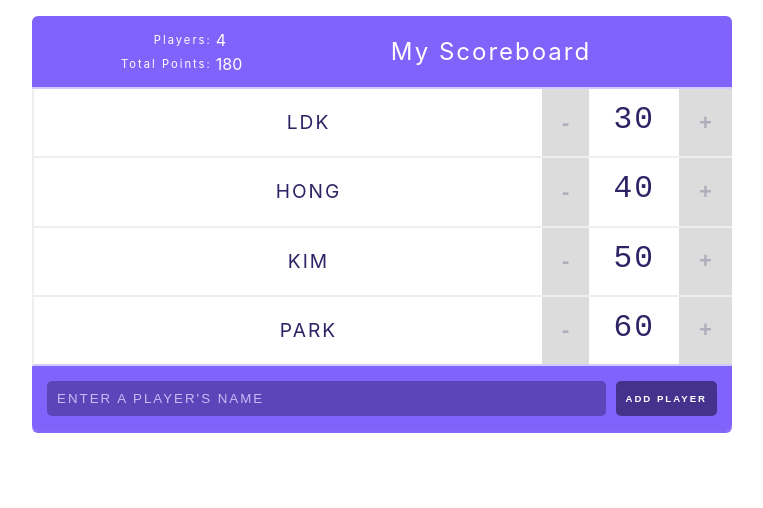
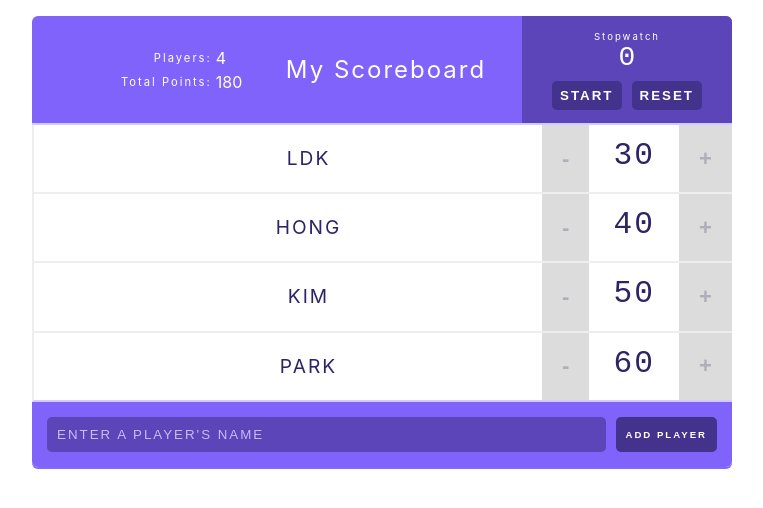
Before and after one commit to yzzzzun/scoreboard, a React (Create React App) app: page / in a window 1280 px wide. Shown: the top 508 px of the page, without its empty margins (258-1021 px from the left). Built offline with nearby package versions, Linux system fonts and the light colour scheme.

Commit message:
stopwatch 구현, copy 예제 테스트

```diff
--- a/src/App.js
+++ b/src/App.js
@@ -20,6 +20,7 @@
 		return (
 			<div className="scoreboard">
 				<Header title="My Scoreboard" players={this.state.players} />
+
 
 				{
 					this.state.players.map((player) => {
--- a/src/Header.js
+++ b/src/Header.js
@@ -1,5 +1,6 @@
 import React from 'react';
 import {Stats} from "./Stats";
+import {StopWatch} from './StopWatch'
 
 export const Header = (props) => {
 	console.log(props);
@@ -9,6 +10,7 @@
 		<header className="header">
 			<Stats players = {players}/>
 			<h1 className="h1">{title}</h1>
+			<StopWatch/>
 		</header>
 	);
 }
--- /dev/null
+++ b/src/StopWatch.js
@@ -0,0 +1,56 @@
+import React, {Component} from 'react';
+
+export class StopWatch extends Component {
+
+	tickRef
+
+	state = {
+		isRunning: false,
+		timer: 0
+	}
+
+	handleStopwatch = () => {
+		this.setState(prevState => ({
+			isRunning: !prevState.isRunning
+		}));
+	}
+
+	render() {
+		return (
+			<div className="stopwatch">
+				<h2>Stopwatch</h2>
+				<span className="stopwatch-time">{this.state.timer}</span>
+				<button onClick={this.handleStopwatch}>{this.state.isRunning ? 'Stop' : 'Start'}</button>
+				<button onClick={this.handleReset}>Reset</button>
+			</div>
+		);
+	}
+
+	tick = () => {
+		if (this.state.isRunning) {
+			this.setState(prevState => ({
+				timer: prevState.timer + 1
+			}));
+		}
+	}
+
+	handleReset = () => {
+		this.setState(prevState => ({
+
+			timer: 0
+
+		}));
+	}
+
+// DOM이 렌더링 된 직후에 호출되는 라이프 사이클
+	// 3rd 라이브러리 로딩, 네트워크 호출
+	componentDidMount() {
+		this.tickRef = setInterval(this.tick, 1000);
+	}
+
+	// DOM이 파괴되기 직전에 호출되는 라이프 사이클
+	// 리소스 해제 등등
+	componentWillUnmount() {
+		clearInterval(this.tickRef);
+	}
+}
```
Also changed, not shown: js/copy1.js (added, +21 -0 lines), js/thread1.js (added, +17 -0 lines).
